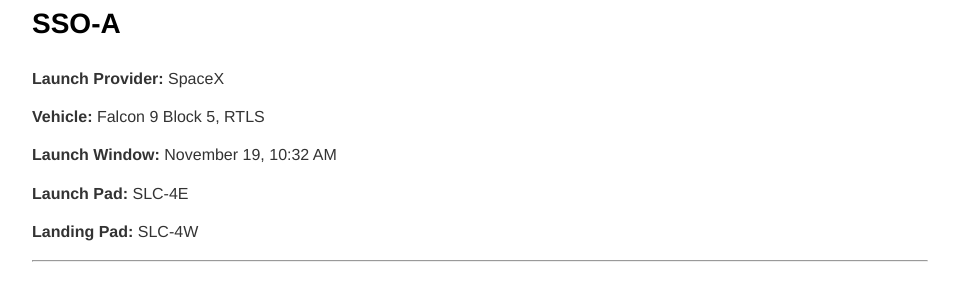
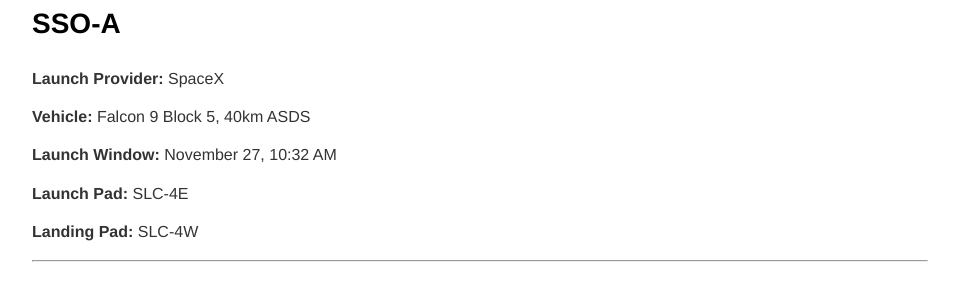
Before and after one commit to CST-100/Launchrats-West-Coast, a Jekyll site: the page built from _posts/2018-11-20-Launch Schedule.md, in a window 1280 px wide. Shown: the part 211-504 px from the top of the page, without its empty margins (160-1119 px from the left). Built offline with Jekyll 4.4.1, drawn with Linux system fonts in a browser that asks for light colours; our own code applies the rules of GitHub Pages for plain Markdown files.

Commit message:
Update and rename 2018-10-27-Launch Schedule.md to 2018-11-20-Launch Schedule.md

```diff
--- a/_posts/2018-10-27-Launch Schedule.md
+++ b/_posts/2018-11-20-Launch Schedule.md
@@ -6,9 +6,9 @@
 ### SSO-A
 **Launch Provider:** SpaceX
 
-**Vehicle:** Falcon 9 Block 5, RTLS
+**Vehicle:** Falcon 9 Block 5, 40km ASDS
 
-**Launch Window:** November 19, 10:32 AM
+**Launch Window:** November 27, 10:32 AM
 
 **Launch Pad:** SLC-4E
 
```
